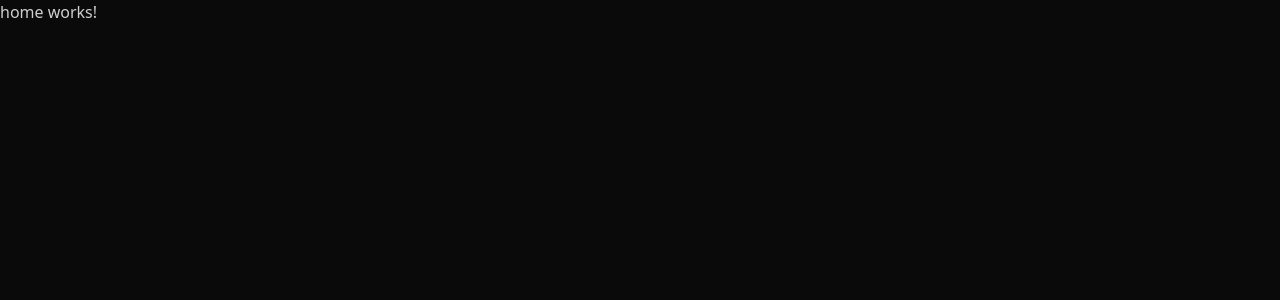
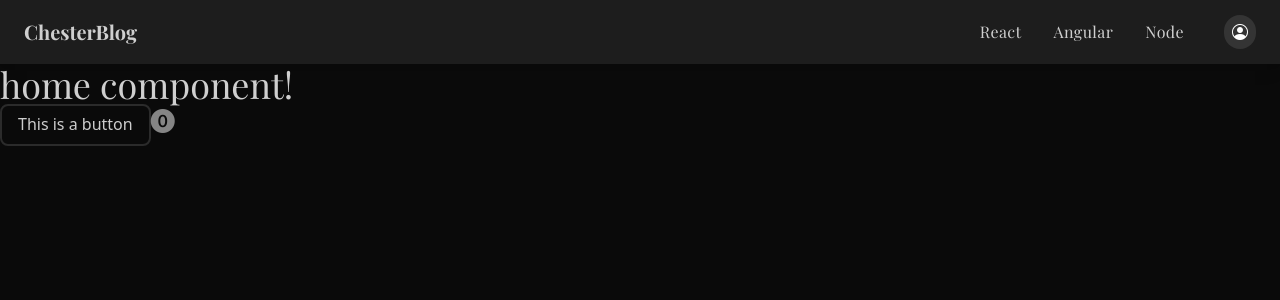
Before and after one commit to andrea-lattanzio/blog-app-fe, an Angular app: page / in a window 1280 px wide. Shown: the top 300 px of the page. Built offline with nearby package versions, Linux system fonts and the light colour scheme; a web font is replaced by a local one.

Commit message:
feat(navbar): add navbar component and route configuration for react angular and node pages

```diff
--- a/src/app/app.component.html
+++ b/src/app/app.component.html
@@ -1 +1,3 @@
+
+<app-navbar></app-navbar>
 <router-outlet></router-outlet>
--- a/src/app/app.component.ts
+++ b/src/app/app.component.ts
@@ -1,10 +1,11 @@
 import { Component } from '@angular/core';
 import { RouterOutlet } from '@angular/router';
+import { NavbarComponent } from './components/navbar/navbar.component';
 
 @Component({
   selector: 'app-root',
   standalone: true,
-  imports: [RouterOutlet],
+  imports: [RouterOutlet, NavbarComponent],
   templateUrl: './app.component.html',
   styleUrl: './app.component.scss',
 })
--- a/src/app/app.routes.ts
+++ b/src/app/app.routes.ts
@@ -3,6 +3,21 @@ import { Routes } from '@angular/router';
 export const routes: Routes = [
   {
     path: '',
+    loadComponent: () =>
+      import('./pages/home/home.component').then((c) => c.HomeComponent),
+  },
+  {
+    path: 'react',
+    loadComponent: () =>
+      import('./pages/home/home.component').then((c) => c.HomeComponent),
+  },
+  {
+    path: 'angular',
+    loadComponent: () =>
+      import('./pages/home/home.component').then((c) => c.HomeComponent),
+  },
+  {
+    path: 'node',
     loadComponent: () =>
       import('./pages/home/home.component').then((c) => c.HomeComponent),
   },
--- /dev/null
+++ b/src/app/components/navbar/navbar.component.html
@@ -0,0 +1,11 @@
+<nav class="first-layer font-playfair h-16 flex items-center justify-between px-6 shadow-lg">
+
+  <div class="text-xl font-bold">ChesterBlog</div>
+
+  <div class="flex items-center space-x-10">
+    <app-navlinks></app-navlinks>
+    <button class="p-2 rounded-full bg-white/10 hover:bg-white/20 transition">
+      <i class="bi bi-person-circle text-white w-6 h-6"></i>
+    </button>
+  </div>
+</nav>
--- /dev/null
+++ b/src/app/components/navlinks/navlinks.component.html
@@ -0,0 +1,5 @@
+<div class="flex items-center space-x-8 tracking-wide">
+  <a class="link" (click)="navigate('react')">React</a>
+  <a class="link" (click)="navigate('angular')">Angular</a>
+  <a class="link" (click)="navigate('node')">Node</a>
+</div>
--- /dev/null
+++ b/src/app/components/navlinks/navlinks.component.ts
@@ -0,0 +1,17 @@
+import { Component } from '@angular/core';
+import { Router, RouterLink } from '@angular/router';
+
+@Component({
+  selector: 'app-navlinks',
+  standalone: true,
+  imports: [RouterLink],
+  templateUrl: './navlinks.component.html',
+  styleUrl: './navlinks.component.scss',
+})
+export class NavlinksComponent {
+  public constructor(private readonly router: Router) {}
+
+  public navigate(route: string): void {
+    this.router.navigate([route]);
+  }
+}
--- a/src/app/pages/home/home.component.html
+++ b/src/app/pages/home/home.component.html
@@ -1 +1,3 @@
-<p>home works!</p>
+<p class="font-playfair text-4xl">home component!</p>
+<button class="button">This is a button</button>
+<i class="icon bi bi-0-circle-fill text-2xl"></i>
```
Also changed, not shown: src/app/components/navbar/navbar.component.ts (added, +13 -0 lines), src/app/components/navbar/navbar.component.scss (added), src/app/components/navlinks/navlinks.component.scss (added), 2 other files (tests, documents, lock files or other folders).
